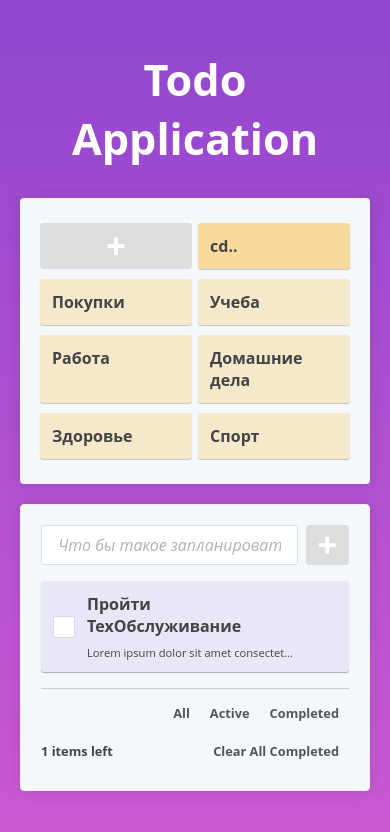
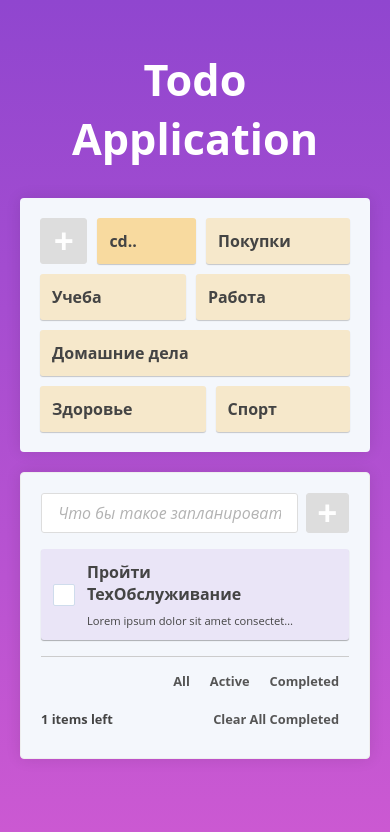
Before and after one commit to DmitriBelski/todo-app, a Vue app: page / in a window 390 px wide. Shown: the top 832 px of the page. Built offline with nearby package versions, Linux system fonts and the light colour scheme.

Commit message:
folder flex-grow

```diff
--- a/src/App.vue
+++ b/src/App.vue
@@ -244,19 +244,17 @@ h1{
     flex-direction: column;
   }
   .folder-wrapper {
-    min-width: 400px;
     margin-bottom: 20px;
-    /* display: flex; */
     justify-content: space-between;
     flex-wrap: wrap;
   }
-  .folder,.folder-btn {
-    width: 49%;
+  .folder, .folder-btn {
+    flex-grow: 1;
     height: auto;
     min-height: 10px;
   }
   .folder-btn {
-    margin: 5px 0;
+    margin: 5px;
   }
 }
 
@@ -267,7 +265,7 @@ h1{
 }
 
 .folder-wrapper {
-  padding: 20px;
+  padding: 15px;
   min-width: 250px;
   flex: 2;
   box-shadow: 0 0 15px 0 rgba(0,0,0,0.1);
--- a/src/components/TodoFolder.vue
+++ b/src/components/TodoFolder.vue
@@ -113,7 +113,7 @@ export default {
 }
 </script>
 
-<style scoped>
+<style>
 .folder {
   position: relative;
   background-color: #fcab1035;
@@ -121,9 +121,13 @@ export default {
   box-shadow: 0 1px 1px 0 rgba(0,0,0,0.2);
   border-radius: 3px;
   padding: 12px 55px 12px 12px;
-  margin: 5px 0;
+  margin: 5px;
   cursor: pointer;
   transition: all ease-in 0.25s;
+}
+
+.folder-btn {
+  margin: 5px 5px 8px;
 }
 
 .folder-title{
```
